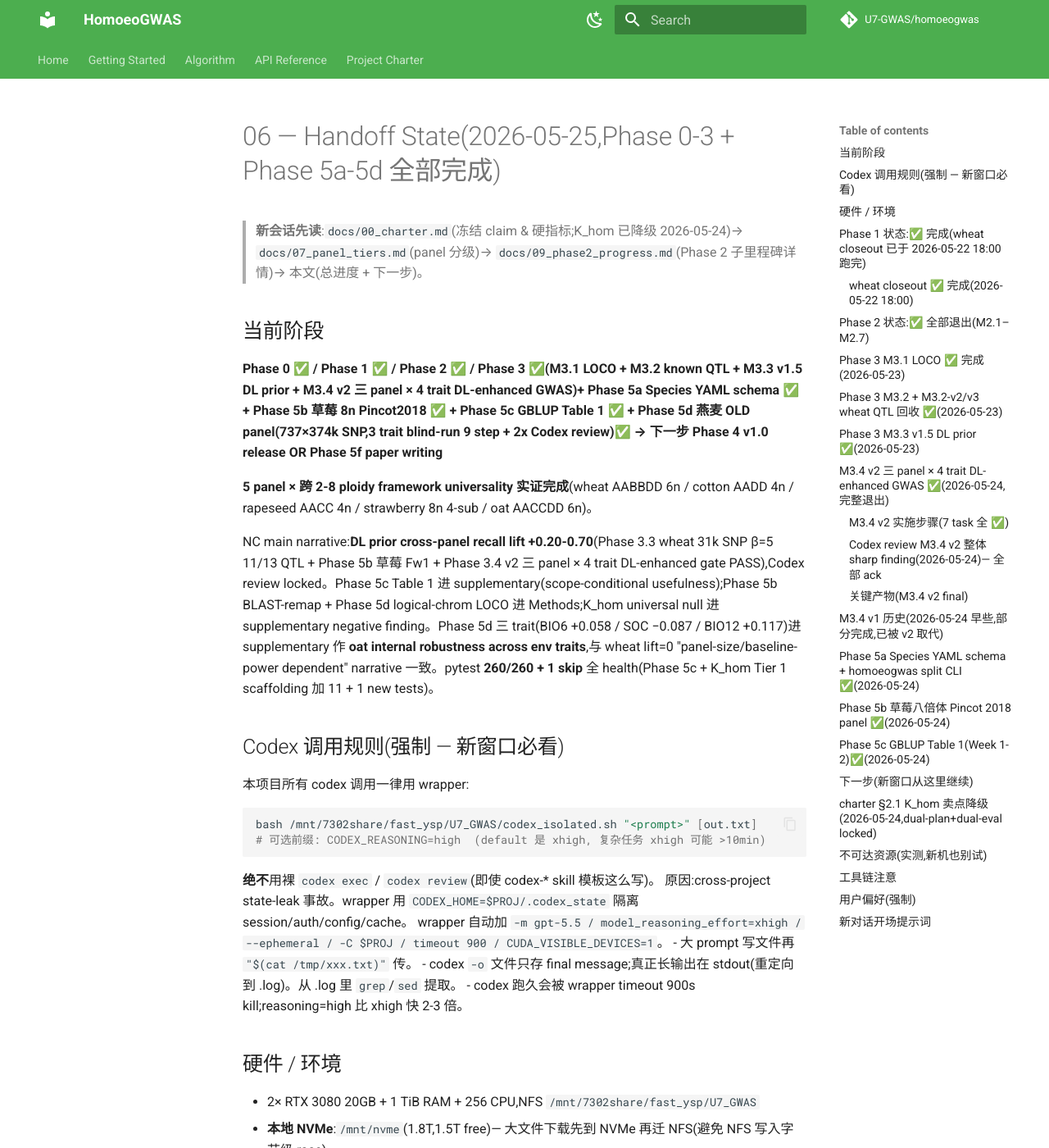
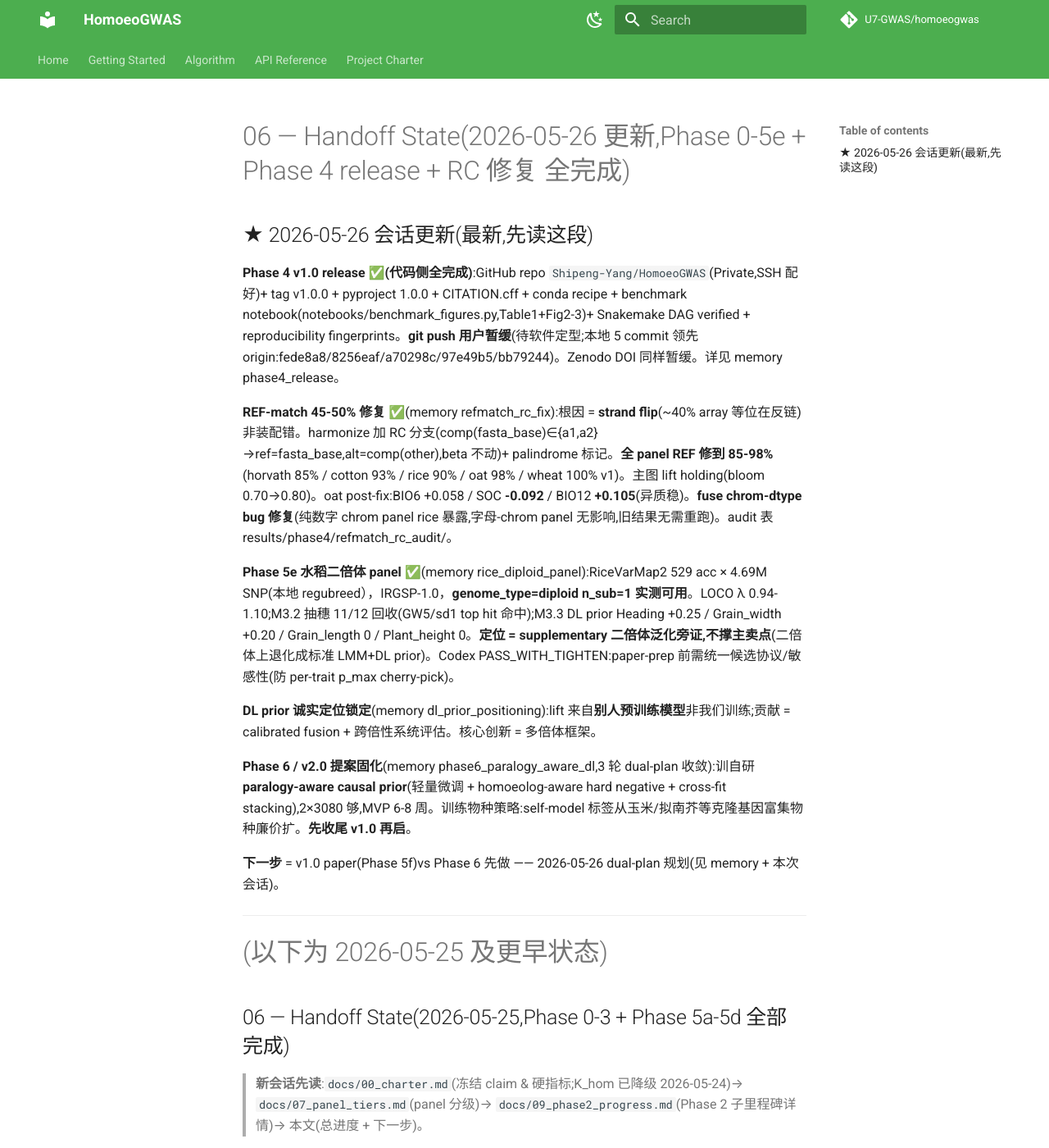
Before and after one commit to Shipeng-Yang/HomoeoGWAS, an MkDocs documentation site: the page built from docs/06_handoff_state.md, in a window 1280 px wide and 1400 px high. Shown: the whole window at 82% size. Built offline with MkDocs 1.6.1 and Material for MkDocs 9.7.7, drawn with Linux system fonts in a browser that asks for light colours; comment, search, counter and statistics services are not loaded.

```diff
--- a/docs/06_handoff_state.md
+++ b/docs/06_handoff_state.md
@@ -1,4 +1,23 @@
-# 06 — Handoff State(2026-05-25,Phase 0-3 + Phase 5a-5d 全部完成)
+# 06 — Handoff State(2026-05-26 更新,Phase 0-5e + Phase 4 release + RC 修复 全完成)
+
+## ★ 2026-05-26 会话更新(最新,先读这段)
+
+**Phase 4 v1.0 release ✅(代码侧全完成)**:GitHub repo `Shipeng-Yang/HomoeoGWAS`(Private,SSH 配好)+ tag v1.0.0 + pyproject 1.0.0 + CITATION.cff + conda recipe + benchmark notebook(notebooks/benchmark_figures.py,Table1+Fig2-3)+ Snakemake DAG verified + reproducibility fingerprints。**git push 用户暂缓**(待软件定型;本地 5 commit 领先 origin:fede8a8/8256eaf/a70298c/97e49b5/bb79244)。Zenodo DOI 同样暂缓。详见 memory phase4_release。
+
+**REF-match 45-50% 修复 ✅**(memory refmatch_rc_fix):根因 = **strand flip**(~40% array 等位在反链)非装配错。harmonize 加 RC 分支(comp(fasta_base)∈{a1,a2}→ref=fasta_base,alt=comp(other),beta 不动)+ palindrome 标记。**全 panel REF 修到 85-98%**(horvath 85% / cotton 93% / rice 90% / oat 98% / wheat 100% v1)。主图 lift holding(bloom 0.70→0.80)。oat post-fix:BIO6 +0.058 / SOC **-0.092** / BIO12 **+0.105**(异质稳)。**fuse chrom-dtype bug 修复**(纯数字 chrom panel rice 暴露,字母-chrom panel 无影响,旧结果无需重跑)。audit 表 results/phase4/refmatch_rc_audit/。
+
+**Phase 5e 水稻二倍体 panel ✅**(memory rice_diploid_panel):RiceVarMap2 529 acc × 4.69M SNP(本地 regubreed），IRGSP-1.0，**genome_type=diploid n_sub=1 实测可用**。LOCO λ 0.94-1.10;M3.2 抽穗 11/12 回收(GW5/sd1 top hit 命中);M3.3 DL prior Heading +0.25 / Grain_width +0.20 / Grain_length 0 / Plant_height 0。**定位 = supplementary 二倍体泛化旁证,不撑主卖点**(二倍体上退化成标准 LMM+DL prior)。Codex PASS_WITH_TIGHTEN:paper-prep 前需统一候选协议/敏感性(防 per-trait p_max cherry-pick)。
+
+**DL prior 诚实定位锁定**(memory dl_prior_positioning):lift 来自**别人预训练模型**非我们训练;贡献 = calibrated fusion + 跨倍性系统评估。核心创新 = 多倍体框架。
+
+**Phase 6 / v2.0 提案固化**(memory phase6_paralogy_aware_dl,3 轮 dual-plan 收敛):训自研 **paralogy-aware causal prior**(轻量微调 + homoeolog-aware hard negative + cross-fit stacking),2×3080 够,MVP 6-8 周。训练物种策略:self-model 标签从玉米/拟南芥等克隆基因富集物种廉价扩。**先收尾 v1.0 再启**。
+
+**下一步** = v1.0 paper(Phase 5f)vs Phase 6 先做 —— 2026-05-26 dual-plan 规划(见 memory + 本次会话)。
+
+---
+
+# (以下为 2026-05-25 及更早状态)
+## 06 — Handoff State(2026-05-25,Phase 0-3 + Phase 5a-5d 全部完成)
 
 > **新会话先读**:`docs/00_charter.md`(冻结 claim & 硬指标;K_hom 已降级 2026-05-24)→ `docs/07_panel_tiers.md`(panel 分级)→ `docs/09_phase2_progress.md`(Phase 2 子里程碑详情)→ 本文(总进度 + 下一步)。
 
```
